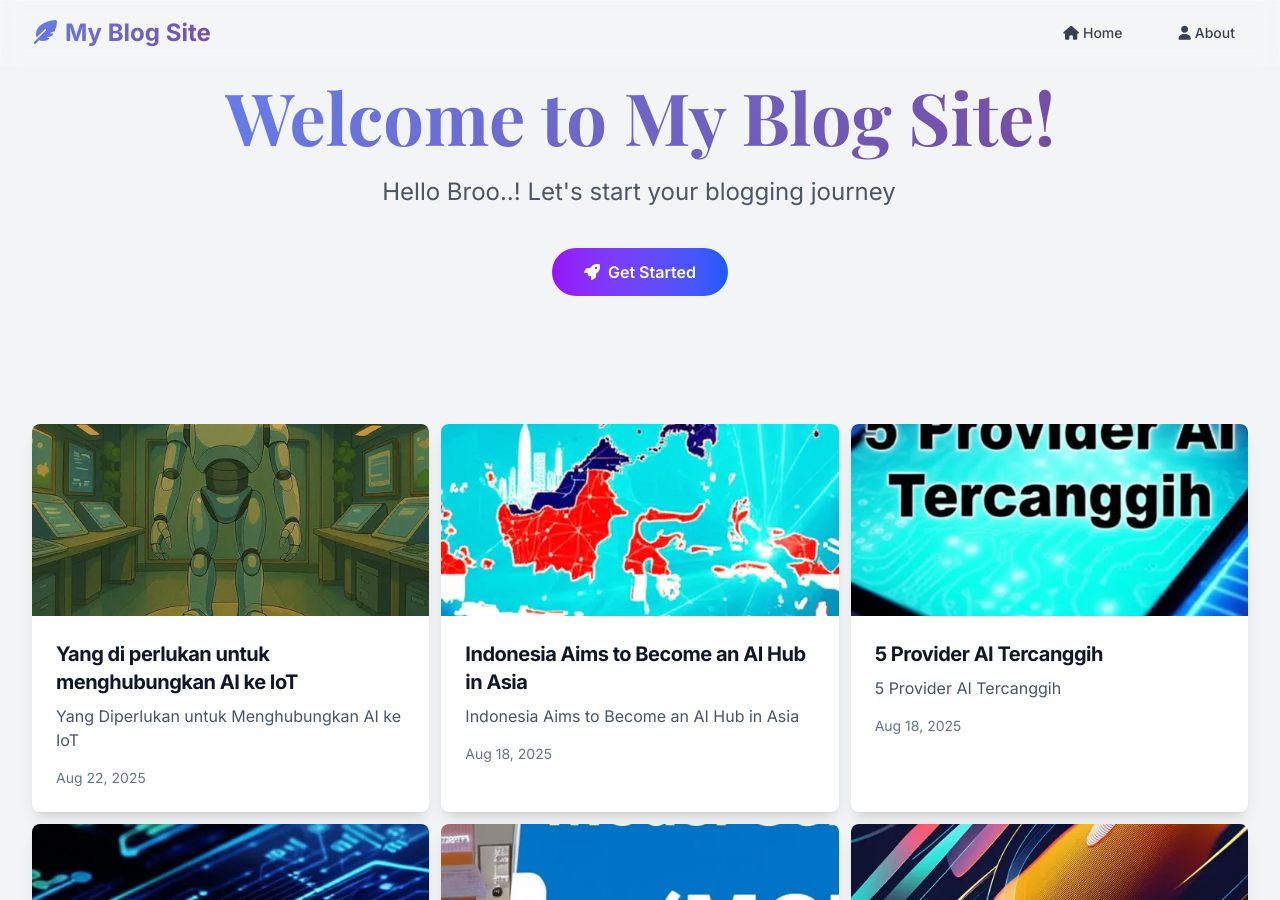
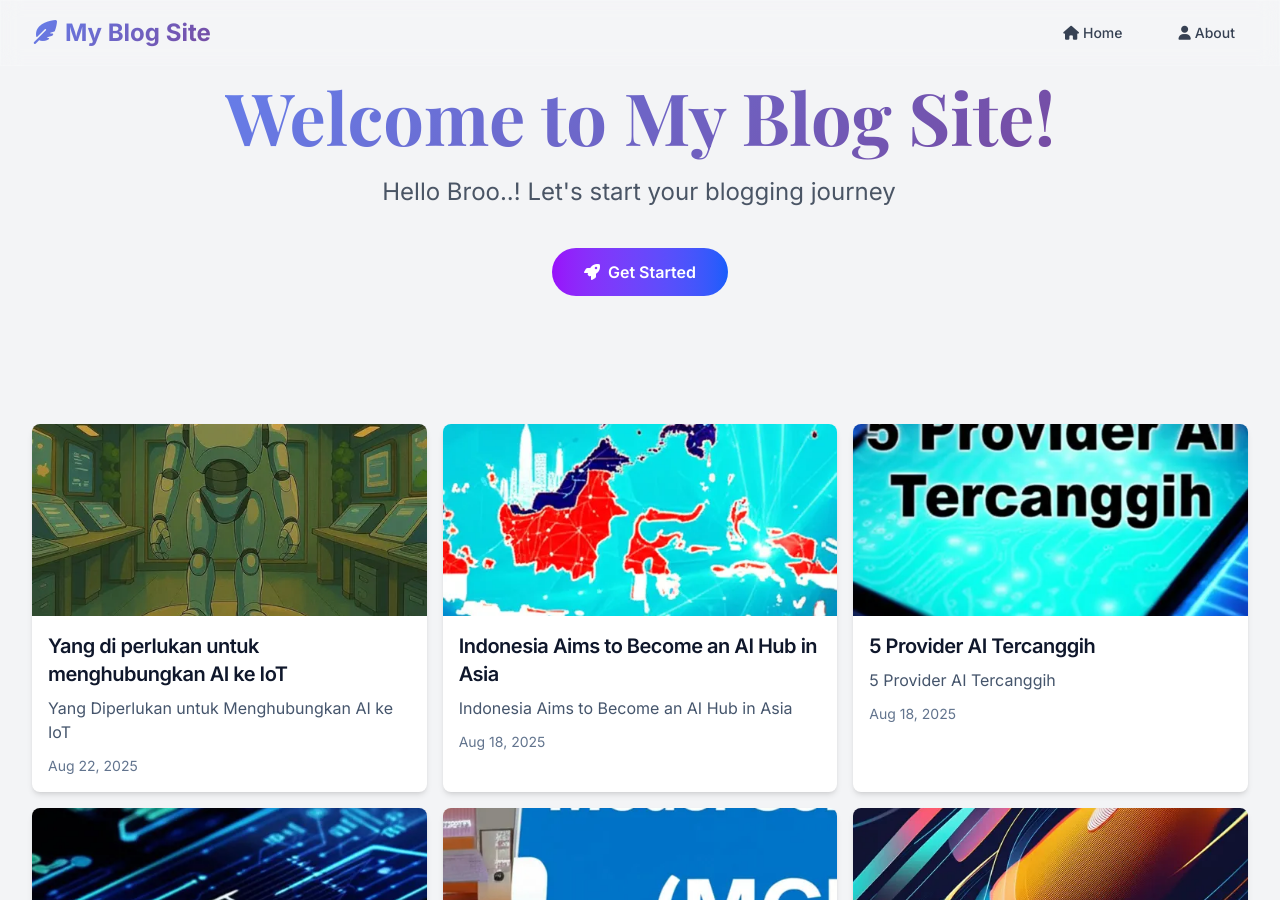
Before and after one commit to daffadevhosting/blog, a Jekyll site: the page built from index.html, in a window 1280 px wide and 900 px high. Built offline with Jekyll 4.4.1, drawn with Linux system fonts in a browser that asks for light colours.

Commit message:
buildr: update index.html

```diff
--- a/index.html
+++ b/index.html
@@ -4,21 +4,21 @@ title: Jekyll
 permalink: /
 ---
 
-<div class="grid grid-cols-1 md:grid-cols-2 lg:grid-cols-3 gap-3">
+<div class="grid grid-cols-1 md:grid-cols-2 lg:grid-cols-3 gap-4">
 
   {% for post in site.posts %}
-    <a href="{{ post.url | relative_url }}" class="group block rounded-lg overflow-hidden bg-white shadow-lg hover:shadow-xl transition-shadow duration-300 dark:bg-slate-800">
+    <a href="{{ post.url | relative_url }}" class="group block rounded-lg overflow-hidden bg-white shadow-md hover:shadow-lg transition-shadow duration-300 dark:bg-slate-800">
 
       {% if post.image %}
         <img src="{{ post.image | relative_url }}" alt="{{ post.title }}" class="w-full h-48 object-cover">
       {% endif %}
 
-      <div class="p-6">
-        <h2 class="mb-2 text-xl font-bold tracking-tight text-slate-900 group-hover:text-blue-600 dark:text-white dark:group-hover:text-blue-400 transition-colors">
+      <div class="p-4">
+        <h2 class="mb-2 text-xl font-semibold tracking-tight text-slate-900 group-hover:text-blue-600 dark:text-white dark:group-hover:text-blue-400 transition-colors">
           {{ post.title }}
         </h2>
 
-        <p class="font-normal text-slate-600 dark:text-slate-400 mb-4">
+        <p class="font-normal text-slate-600 dark:text-slate-400 mb-3">
           {{ post.excerpt | strip_html | truncatewords: 20 }}
         </p>
 
```
